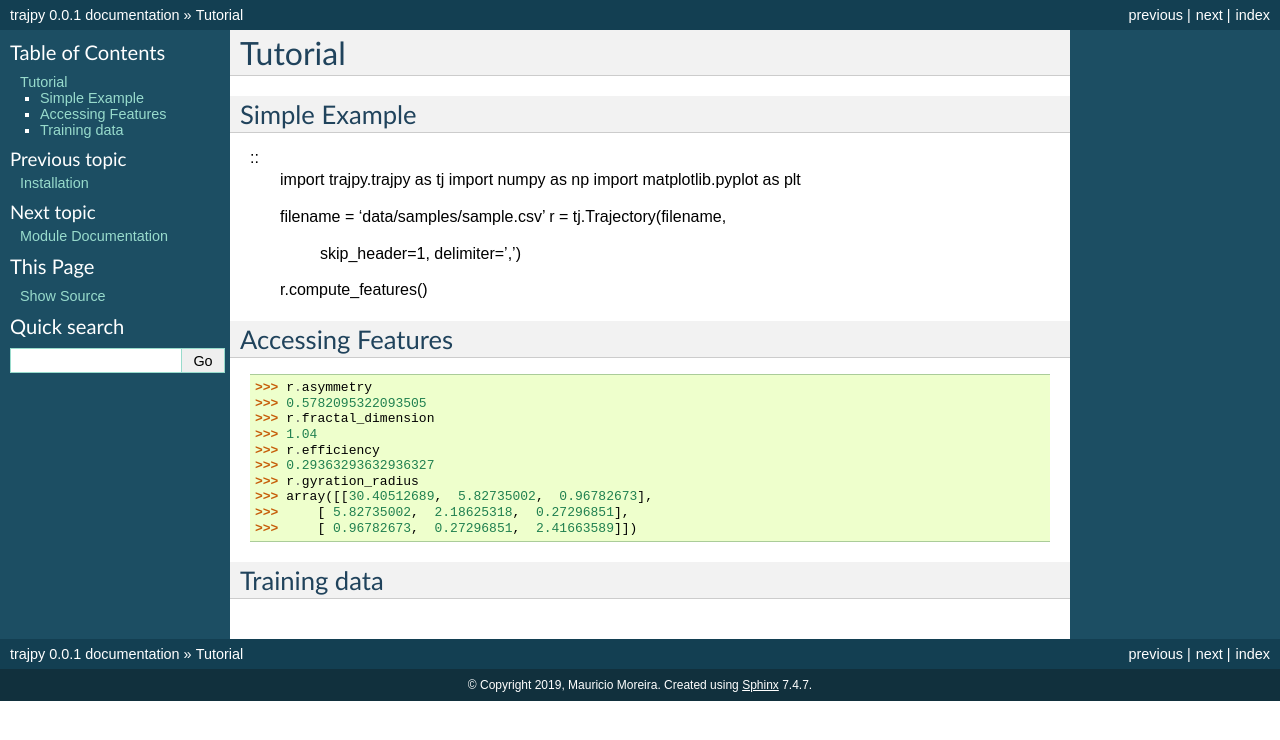
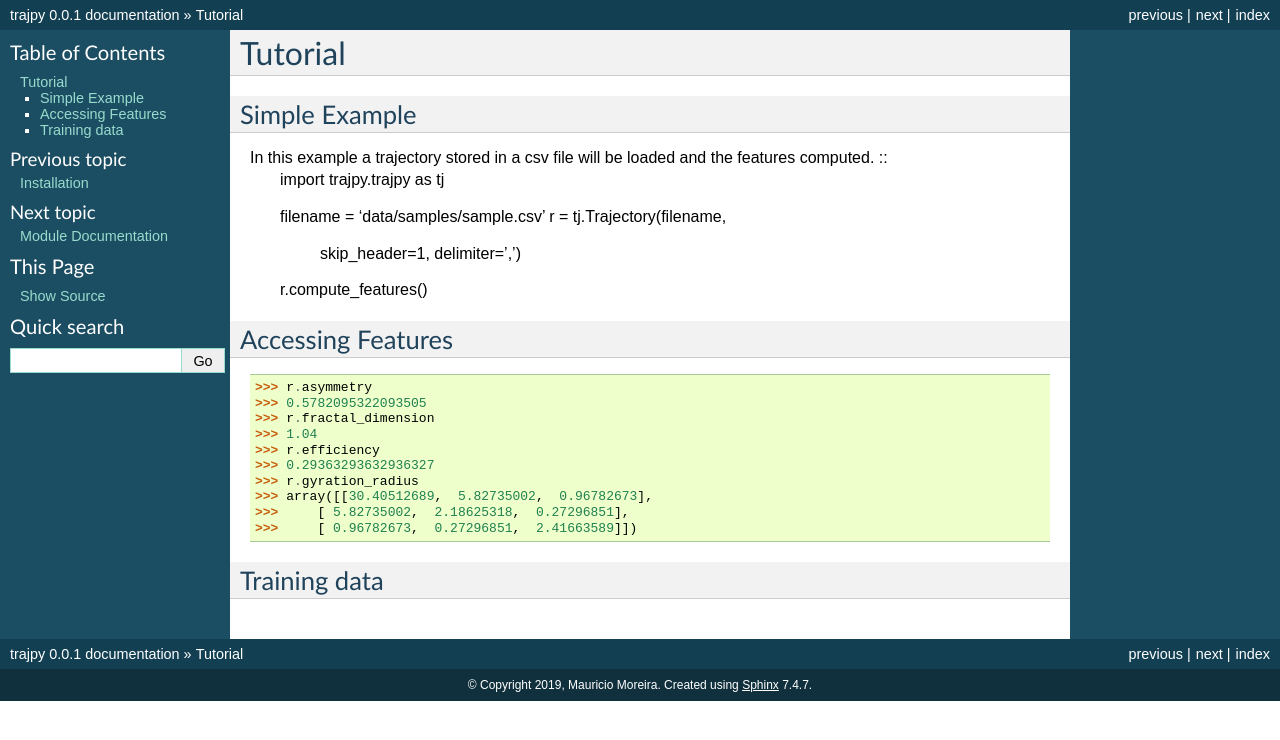
Before and after one commit to ocbe-uio/trajpy, a Sphinx documentation site: the page built from docs/tutorial.rst, in a window 1280 px wide. Shown: the top 740 px of the page. Built offline with Sphinx 7.4.7, drawn with Linux system fonts in a browser that asks for light colours.

Commit message:
tutorial

```diff
--- a/docs/tutorial.rst
+++ b/docs/tutorial.rst
@@ -4,17 +4,15 @@ Tutorial
 
 Simple Example
 --------
-::
-  import trajpy.trajpy as tj
-  import numpy as np
-  import matplotlib.pyplot as plt
+In this example a trajectory stored in a csv file will be loaded and the features computed. ::
+    import trajpy.trajpy as tj
 
-  filename = 'data/samples/sample.csv'
-  r = tj.Trajectory(filename,
+    filename = 'data/samples/sample.csv'
+    r = tj.Trajectory(filename,
                     skip_header=1,
                     delimiter=',')
 
-  r.compute_features()
+    r.compute_features()
 
 
 Accessing Features
```
